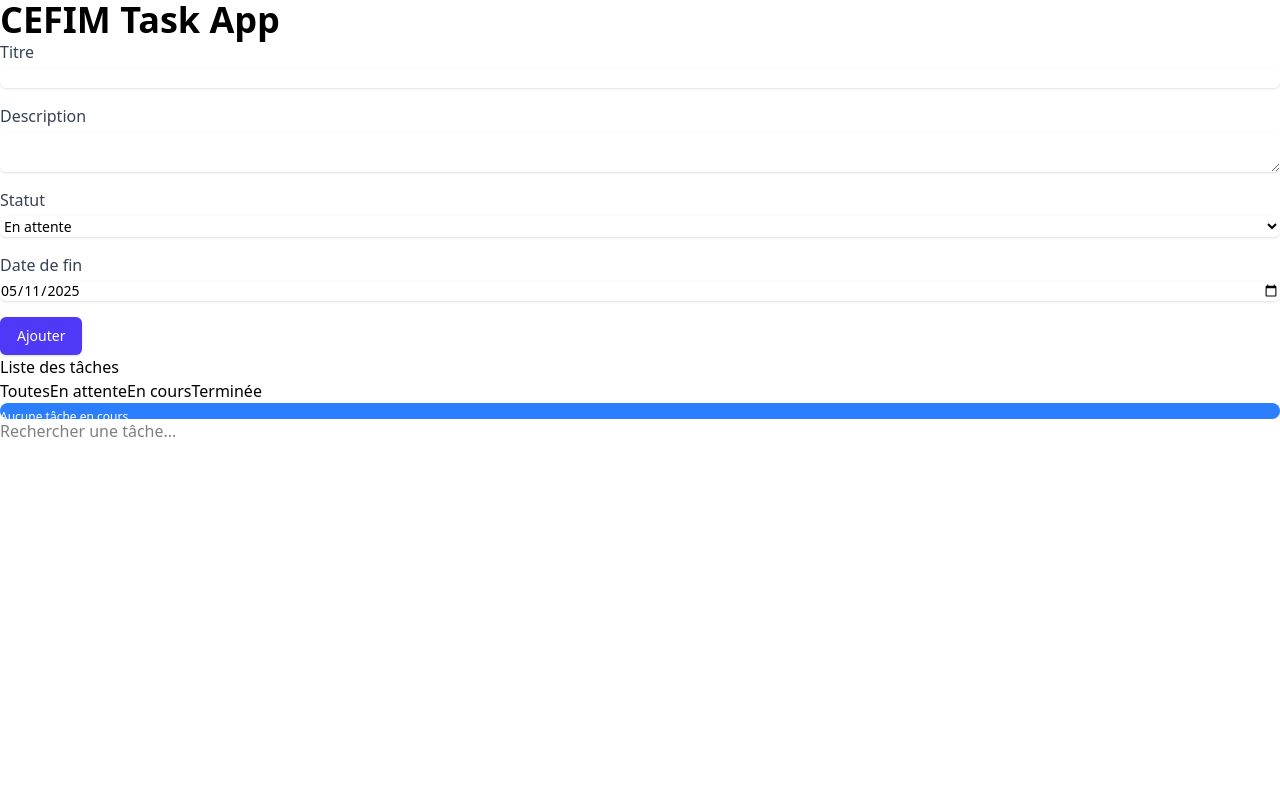
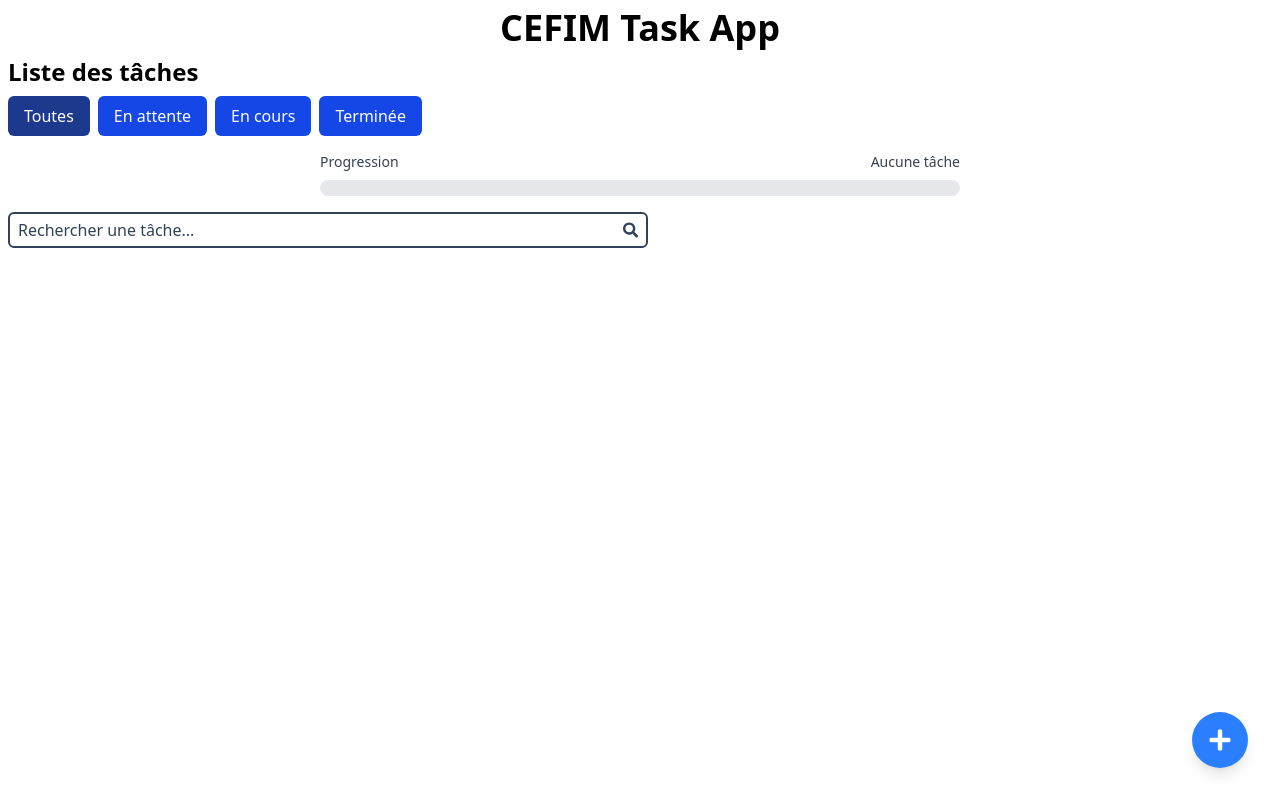
Before and after one commit to Zoraaax/cefim-task-app, a React (Vite) app: page / in a window 1280 px wide. Built offline with nearby package versions, Linux system fonts and the light colour scheme.

Commit message:
chore: fix progressbar and revamp UI of the app

```diff
--- a/src/App.tsx
+++ b/src/App.tsx
@@ -1,11 +1,9 @@
-import { TaskForm } from "./components/TaskForm"
 import { TaskList } from "./components/TaskList"
 function App() {
 
   return (
     <>
-      <h1 className="text-4xl font-bold">CEFIM Task App</h1>
-      <TaskForm />
+      <h1 className="text-4xl font-bold text-center my-2">CEFIM Task App</h1>
       <TaskList />
     </>
   )
--- /dev/null
+++ b/src/components/FilterButton.tsx
@@ -0,0 +1,13 @@
+interface FilterButtonProps {
+    status: string
+    onClick: () => void
+    isActive: boolean
+}
+
+export const FilterButton: React.FC<FilterButtonProps> = ({ status, onClick, isActive }) => {
+    const buttonClass = `bg-blue-700 text-white px-4 py-2 rounded-md hover:bg-blue-900 transition-colors ${isActive ? 'bg-blue-900' : ''}`
+
+    return (
+        <button className={buttonClass} onClick={onClick}>{status}</button>
+    )
+}
--- a/src/components/ProgressBar.tsx
+++ b/src/components/ProgressBar.tsx
@@ -1,13 +1,23 @@
 interface ProgressBarProps {
     progress: number
-    progressPercentage: number | string
+    progressPercentage: string
 }
 
 export const ProgressBar: React.FC<ProgressBarProps> = ({ progress, progressPercentage }) => {
     return (
-        <div className="w-full h-4 bg-gray-200 rounded-full">
-            <div className="h-full bg-blue-500 rounded-full" style={{ width: `${progress}%` }}>
-                <span className="text-white text-xs">{progressPercentage}</span>
+        <div className="w-full max-w-2xl mx-auto p-4">
+            <div className="flex justify-between items-center mb-2">
+                <span className="text-sm font-medium text-gray-700">Progression</span>
+                <span className="text-sm font-medium text-gray-700">{progressPercentage}</span>
+            </div>
+            <div className="w-full h-4 bg-gray-200 rounded-full overflow-hidden">
+                <div
+                    className="h-full bg-blue-500 rounded-full transition-all duration-300 ease-in-out"
+                    style={{
+                        width: `${progress}%`,
+                        backgroundColor: progress === 100 ? '#10B981' : '#3B82F6'
+                    }}
+                />
             </div>
         </div>
     )
--- a/src/components/SearchBar.tsx
+++ b/src/components/SearchBar.tsx
@@ -1,4 +1,5 @@
 import React from 'react'
+import { FaSearch } from 'react-icons/fa'
 
 interface SearchBarProps {
     onSearch: (query: string) => void
@@ -6,12 +7,14 @@ interface SearchBarProps {
 
 const SearchBar: React.FC<SearchBarProps> = ({ onSearch }) => {
     return (
-        <div>
+        <div className="flex flex-row gap-2 mx-2 border-2 border-slate-700 rounded-md w-2/12 items-center md:w-6/12 sm:w-10/12">
             <input
                 type="text"
                 placeholder="Rechercher une tâche..."
                 onChange={(e) => onSearch(e.target.value)}
+                className="w-full px-2 py-1 rounded-md focus:outline-none text-slate-700 placeholder:text-slate-700"
             />
+            <FaSearch className="text-slate-700 items-center mr-2" />
         </div>
     )
 }
--- a/src/components/TaskForm.tsx
+++ b/src/components/TaskForm.tsx
@@ -1,8 +1,13 @@
 import { useState } from "react"
-import { useLocalStorage } from "../hooks/useLocalStorage"
 import type { Task } from "../types/TaskType"
 
-export const TaskForm: React.FC = () => {
+type TaskFormProps = {
+    tasks: Task[]
+    setTasks: (tasks: Task[]) => void
+    onClose: () => void
+}
+
+export const TaskForm: React.FC<TaskFormProps> = ({ tasks, setTasks, onClose }) => {
     const [task, setTask] = useState<Task>({
         id: Math.random(),
         title: "",
@@ -11,7 +16,31 @@ export const TaskForm: React.FC = () => {
         endDate: new Date(),
     })
 
-    const [tasks, setTasks] = useLocalStorage<Task[]>("tasks", [])
+    const [errors, setErrors] = useState({
+        title: "",
+        description: ""
+    })
+
+    const validateForm = () => {
+        const newErrors = {
+            title: "",
+            description: ""
+        }
+        let isValid = true
+
+        if (!task.title.trim()) {
+            newErrors.title = "Le titre est requis"
+            isValid = false
+        }
+
+        if (!task.description.trim()) {
+            newErrors.description = "La description est requise"
+            isValid = false
+        }
+
+        setErrors(newErrors)
+        return isValid
+    }
 
     const handleChange = (
         e: React.ChangeEvent<HTMLInputElement | HTMLTextAreaElement | HTMLSelectElement>
@@ -21,11 +50,19 @@ export const TaskForm: React.FC = () => {
             setTask({ ...task, endDate: new Date(value) })
         } else {
             setTask({ ...task, [name]: value })
+            // Clear error when user starts typing
+            if (errors[name as keyof typeof errors]) {
+                setErrors(prev => ({ ...prev, [name]: "" }))
+            }
         }
     }
 
     const handleSubmit = (e: React.FormEvent<HTMLFormElement>) => {
         e.preventDefault()
+
+        if (!validateForm()) {
+            return
+        }
 
         const newTask: Task = {
             ...task,
@@ -33,14 +70,7 @@ export const TaskForm: React.FC = () => {
         }
 
         setTasks([...tasks, newTask])
-
-        setTask({
-            id: Math.random(),
-            title: "",
-            description: "",
-            status: "En attente",
-            endDate: new Date(),
-        })
+        onClose()
     }
 
     return (
@@ -53,8 +83,13 @@ export const TaskForm: React.FC = () => {
                     name="title"
                     value={task.title}
                     onChange={handleChange}
-                    className="mt-1 block w-full rounded-md border-gray-300 shadow-sm focus:border-indigo-500 focus:ring-indigo-500 sm:text-sm"
+                    className={`mt-1 block w-full rounded-md shadow-sm focus:ring-2 focus:ring-indigo-500 focus:border-transparent sm:text-sm ${
+                        errors.title ? 'border-red-500' : 'border-gray-300'
+                    }`}
                 />
+                {errors.title && (
+                    <p className="mt-1 text-sm text-red-500">{errors.title}</p>
+                )}
             </div>
             <div className="mb-4">
                 <label htmlFor="description" className="block text-gray-700">Description</label>
@@ -63,8 +98,13 @@ export const TaskForm: React.FC = () => {
                     name="description"
                     value={task.description}
                     onChange={handleChange}
-                    className="mt-1 block w-full rounded-md border-gray-300 shadow-sm focus:border-indigo-500 focus:ring-indigo-500 sm:text-sm"
+                    className={`mt-1 block w-full rounded-md shadow-sm focus:ring-2 focus:ring-indigo-500 focus:border-transparent sm:text-sm ${
+                        errors.description ? 'border-red-500' : 'border-gray-300'
+                    }`}
                 />
+                {errors.description && (
+                    <p className="mt-1 text-sm text-red-500">{errors.description}</p>
+                )}
             </div>
             <div className="mb-4">
                 <label htmlFor="status" className="block text-gray-700">Statut</label>
--- /dev/null
+++ b/src/components/TaskFormModal.tsx
@@ -0,0 +1,50 @@
+import { useState } from "react"
+import { FaPlus, FaTimes } from "react-icons/fa"
+import { TaskForm } from "./TaskForm"
+import type { Task } from "../types/TaskType"
+
+type TaskFormModalProps = {
+    tasks: Task[]
+    setTasks: (tasks: Task[]) => void
+}
+
+export const TaskFormModal: React.FC<TaskFormModalProps> = ({ tasks, setTasks }) => {
+    const [isOpen, setIsOpen] = useState(false)
+
+    return (
+        <div className="relative">
+            <button
+                className="fixed bottom-8 right-8 bg-blue-500 text-white p-4 rounded-full hover:bg-blue-900 transition-colors shadow-lg z-10"
+                onClick={() => setIsOpen(!isOpen)}
+            >
+                <FaPlus size={24} />
+            </button>
+
+            {isOpen && (
+                <>
+                    <div
+                        className="fixed inset-0 bg-slate-700/50 z-20"
+                        onClick={() => setIsOpen(false)}
+                    />
+
+                    <div className="fixed top-1/2 left-1/2 transform -translate-x-1/2 -translate-y-1/2 bg-white rounded-lg shadow-xl p-6 z-30 w-[90%] max-w-md">
+                        <div className="flex justify-between items-center mb-4">
+                            <h2 className="text-xl font-bold">Nouvelle tâche</h2>
+                            <button
+                                onClick={() => setIsOpen(false)}
+                                className="text-gray-500 hover:text-gray-700"
+                            >
+                                <FaTimes size={20} />
+                            </button>
+                        </div>
+                        <TaskForm
+                            tasks={tasks}
+                            setTasks={setTasks}
+                            onClose={() => setIsOpen(false)}
+                        />
+                    </div>
+                </>
+            )}
+        </div>
+    )
+}
--- a/src/components/TaskItem.tsx
+++ b/src/components/TaskItem.tsx
@@ -2,6 +2,7 @@ import { useState } from "react"
 import type { Task } from "../types/TaskType"
 import { DeletePopup } from "./DeletePopup"
 import { FaTrash } from "react-icons/fa"
+
 type TaskItemProps = {
     task: Task
     onDelete: (id: number) => void
@@ -9,7 +10,6 @@ type TaskItemProps = {
 }
 
 export const TaskItem: React.FC<TaskItemProps> = ({ task, onDelete, onStatusChange }) => {
-
     const [isDeletePopupOpen, setIsDeletePopupOpen] = useState(false)
 
     const handleDelete = () => {
@@ -21,24 +21,61 @@ export const TaskItem: React.FC<TaskItemProps> = ({ task, onDelete, onStatusChan
         setIsDeletePopupOpen(false)
     }
 
+    const getStatusColor = (status: Task["status"]) => {
+        switch (status) {
+            case "En attente":
+                return "bg-yellow-100 text-yellow-800"
+            case "En cours":
+                return "bg-blue-100 text-blue-800"
+            case "Terminée":
+                return "bg-green-100 text-green-800"
+            default:
+                return "bg-gray-100 text-gray-800"
+        }
+    }
+
     return (
-        <div key={task.id} className="mb-4 p-4 border rounded shadow">
-            <h3 className="text-xl font-bold">{task.title}</h3>
-            <p className="mt-2">{task.description}</p>
-            <p className="mt-2">Status: {task.status}</p>
-            <p className="mt-2">Date de fin: {new Date(task.endDate).toLocaleDateString()}</p>
-            <button onClick={() => setIsDeletePopupOpen(true)}><FaTrash /></button>
+        <div className="bg-white rounded-lg shadow-md hover:shadow-lg transition-shadow duration-300 p-6 mb-4">
+            <div className="flex justify-between items-start mb-4">
+                <h3 className="text-xl font-bold text-gray-800">{task.title}</h3>
+                <button
+                    onClick={() => setIsDeletePopupOpen(true)}
+                    className="text-red-500 hover:text-red-700 transition-colors duration-200"
+                >
+                    <FaTrash />
+                </button>
+            </div>
+
+            <p className="text-gray-600 mb-4">{task.description}</p>
+
+            <div className="flex flex-wrap gap-4 items-center">
+                <span className={`px-3 py-1 rounded-full text-sm font-medium ${getStatusColor(task.status)}`}>
+                    {task.status}
+                </span>
+
+                <span className="text-gray-500 text-sm">
+                    Date de fin: {new Date(task.endDate).toLocaleDateString()}
+                </span>
+            </div>
+
+            <div className="mt-4">
+                <select
+                    value={task.status}
+                    onChange={(e) => onStatusChange(task.id, e.target.value as Task["status"])}
+                    className="w-full p-2 border border-gray-300 rounded-md focus:outline-none focus:ring-2 focus:ring-blue-500 focus:border-transparent"
+                >
+                    <option value="En attente">En attente</option>
+                    <option value="En cours">En cours</option>
+                    <option value="Terminée">Terminée</option>
+                </select>
+            </div>
+
             <DeletePopup
                 id={task.id}
                 onDelete={handleDelete}
                 onCancel={handleCancel}
                 isOpen={isDeletePopupOpen}
             />
-            <select value={task.status} onChange={(e) => onStatusChange(task.id, e.target.value as Task["status"])}>
-                <option value="En attente">En attente</option>
-                <option value="En cours">En cours</option>
-                <option value="Terminée">Terminée</option>
-            </select>
         </div>
     )
 }
--- a/src/components/TaskList.tsx
+++ b/src/components/TaskList.tsx
@@ -4,6 +4,8 @@ import type { Task } from "../types/TaskType"
 import { TaskItem } from "./TaskItem"
 import SearchBar from "./SearchBar"
 import { ProgressBar } from "./ProgressBar"
+import { FilterButton } from "./FilterButton"
+import { TaskFormModal } from "./TaskFormModal"
 
 export const TaskList: React.FC = () => {
     const [tasks, setTasks] = useLocalStorage<Task[]>("tasks", [])
@@ -29,6 +31,10 @@ export const TaskList: React.FC = () => {
         setSearchQuery(query)
     }
 
+    const handleFilterClick = (status: Task["status"] | "all") => {
+        setStatusFilter(status)
+    }
+
     const filteredTasks = tasks
         .filter((task) => {
             if (statusFilter === "all") return true
@@ -38,29 +44,52 @@ export const TaskList: React.FC = () => {
             task.title.toLowerCase().includes(searchQuery.toLowerCase())
         )
 
-    const progress = filteredTasks.reduce((acc, task) => {
-        if (task.status === "Terminée") {
-            return acc + 1
+    const calculateProgress = () => {
+        if (filteredTasks.length === 0) return 0
+        const completedTasks = filteredTasks.filter(task => task.status === "Terminée").length
+        return (completedTasks / filteredTasks.length) * 100
     }
-        return acc
-    }, 0) / filteredTasks.length
 
-    const progressPercentage = () => {
-        if (filteredTasks.length === 0) return "Aucune tâche en cours"
-        return Math.round((progress * 100) / filteredTasks.length) + "%"
+    const getProgressText = () => {
+        if (filteredTasks.length === 0) return "Aucune tâche"
+        const progress = calculateProgress()
+        if (progress === 0) return "Aucune tâche terminée"
+        if (progress === 100) return "Toutes les tâches sont terminées"
+        return `${Math.round(progress)}% des tâches terminées`
     }
 
     return (
         <div>
-            <h2>Liste des tâches</h2>
-            <div>
-                <button onClick={() => setStatusFilter("all")}>Toutes</button>
-                <button onClick={() => setStatusFilter("En attente")}>En attente</button>
-                <button onClick={() => setStatusFilter("En cours")}>En cours</button>
-                <button onClick={() => setStatusFilter("Terminée")}>Terminée</button>
+            <h2 className="text-2xl font-bold ml-2 my-2">Liste des tâches</h2>
+            <div className="flex flex-row gap-2 ml-2">
+                <FilterButton
+                    status="Toutes"
+                    onClick={() => handleFilterClick("all")}
+                    isActive={statusFilter === "all"}
+                />
+                <FilterButton
+                    status="En attente"
+                    onClick={() => handleFilterClick("En attente")}
+                    isActive={statusFilter === "En attente"}
+                />
+                <FilterButton
+                    status="En cours"
+                    onClick={() => handleFilterClick("En cours")}
+                    isActive={statusFilter === "En cours"}
+                />
+                <FilterButton
+                    status="Terminée"
+                    onClick={() => handleFilterClick("Terminée")}
+                    isActive={statusFilter === "Terminée"}
+                />
             </div>
-            <ProgressBar progress={progress} progressPercentage={progressPercentage()} />
+            <ProgressBar
+                progress={calculateProgress()}
+                progressPercentage={getProgressText()}
+            />
             <SearchBar onSearch={handleSearch} />
+            <TaskFormModal tasks={tasks} setTasks={setTasks} />
+            <div className="grid grid-cols-1 md:grid-cols-2 lg:grid-cols-3 gap-4 p-4">
                 {filteredTasks.map((task) => (
                     <TaskItem
                         key={task.id}
@@ -70,5 +99,6 @@ export const TaskList: React.FC = () => {
                     />
                 ))}
             </div>
+        </div>
     )
 }
```
Also changed, not shown: src/components/DeletePopup.tsx (+39 -6 lines). Lines whose indentation alone changed are shown as unchanged.
